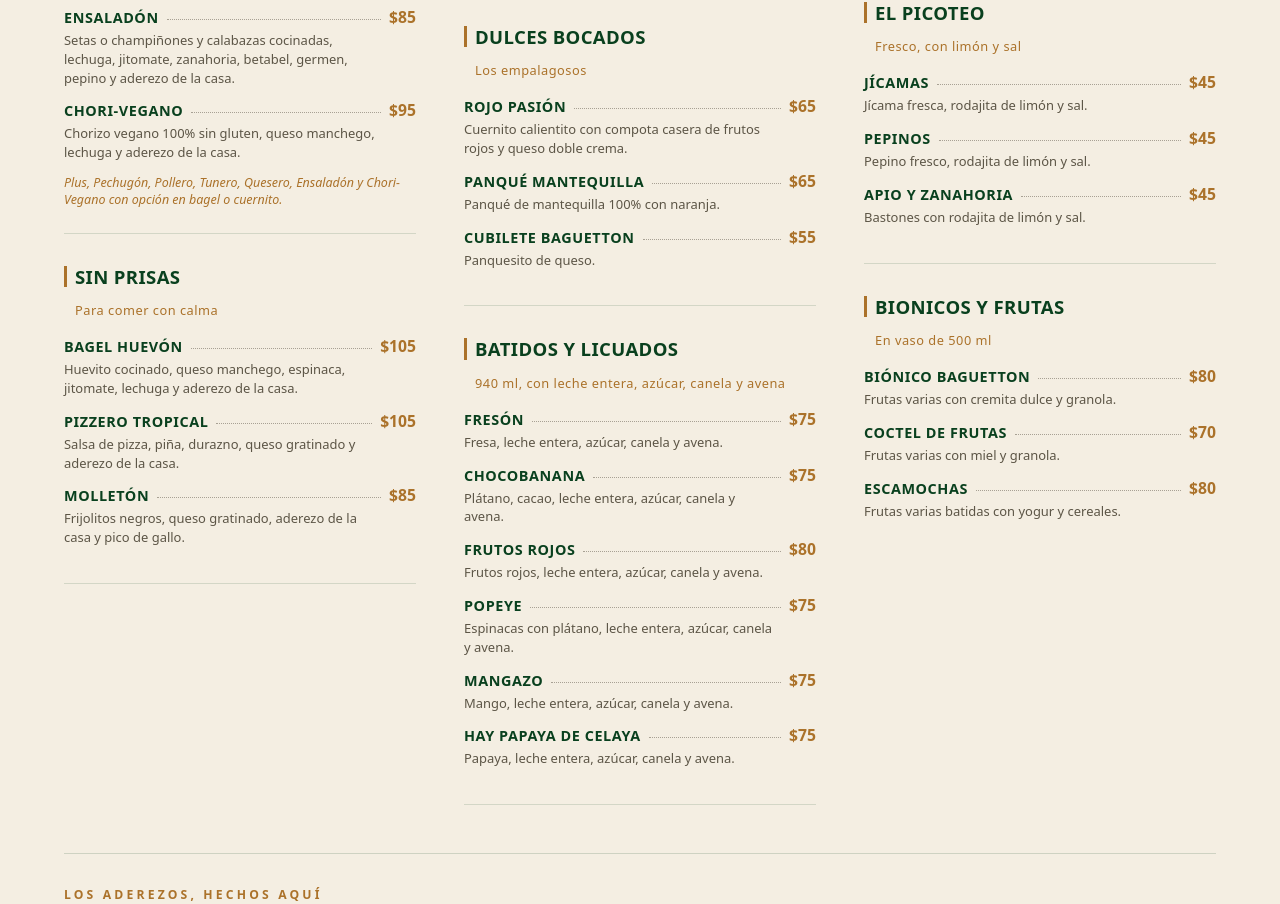
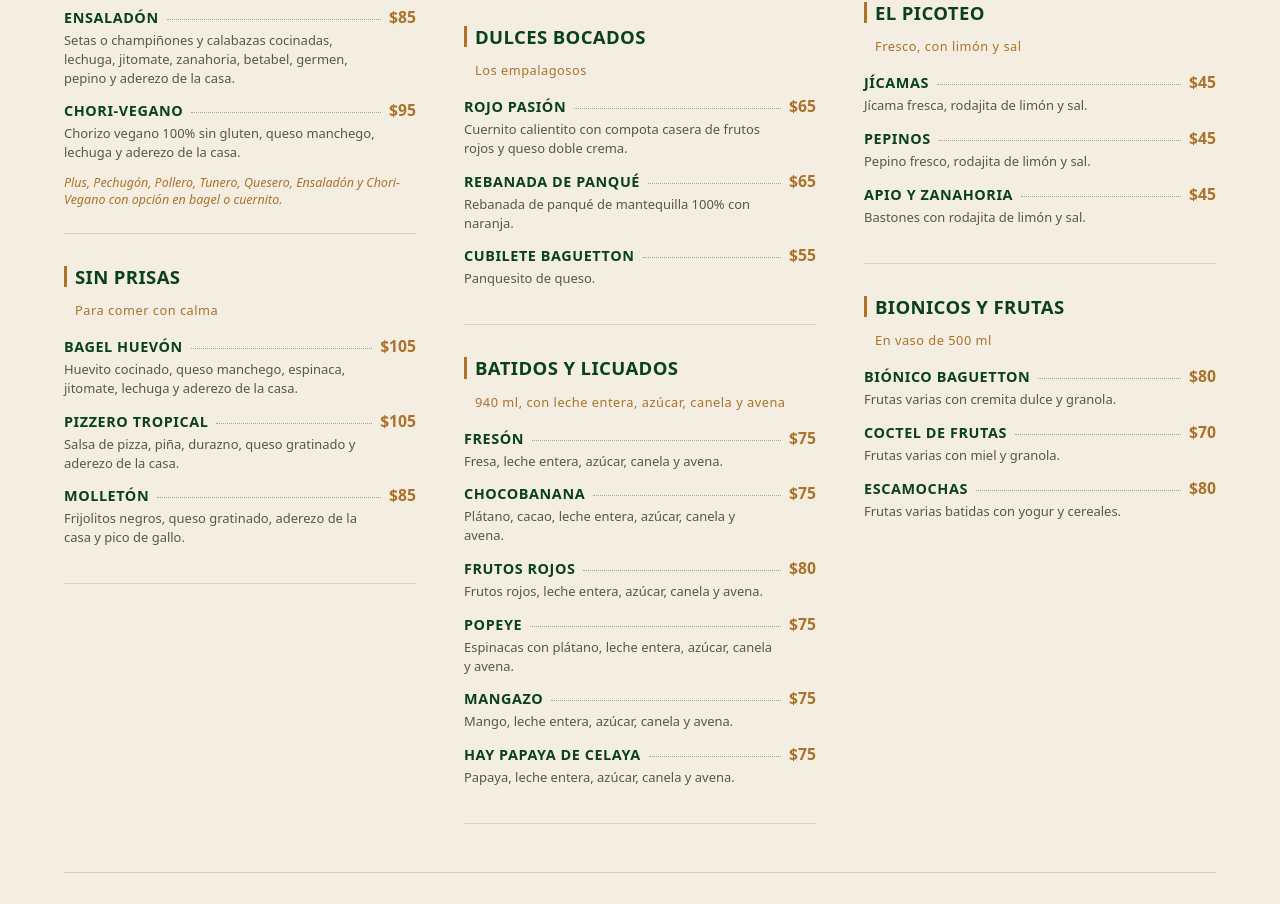
Before and after one commit to noeortiz-ia/el-baguetton-web, a React (Vite) app: page / in a window 1280 px wide. Shown: the part 6116-7020 px from the top of the page. Built offline with nearby package versions, Linux system fonts and the light colour scheme; a web font is replaced by a local one.

Commit message:
Carta: Panque Mantequilla pasa a Rebanada de panque (65) para no confundir con el panquecito

```diff
--- a/index.html
+++ b/index.html
@@ -442,8 +442,8 @@
             },
             {
               "@type": "MenuItem",
-              "name": "Panqué Mantequilla",
-              "description": "Panqué de mantequilla 100% con naranja.",
+              "name": "Rebanada de panqué",
+              "description": "Rebanada de panqué de mantequilla 100% con naranja.",
               "offers": {
                 "@type": "Offer",
                 "price": 65,
--- a/src/data/menu.js
+++ b/src/data/menu.js
@@ -49,7 +49,7 @@ const MENU = [
     s: 'Los empalagosos',
     items: [
       { n: 'Rojo Pasión', p: 65, d: 'Cuernito calientito con compota casera de frutos rojos y queso doble crema.' },
-      { n: 'Panqué Mantequilla', p: 65, d: 'Panqué de mantequilla 100% con naranja.' },
+      { n: 'Rebanada de panqué', p: 65, d: 'Rebanada de panqué de mantequilla 100% con naranja.' },
       { n: 'Cubilete Baguetton', p: 55, d: 'Panquesito de queso.' },
     ],
   },
```
Also changed, not shown: 2 other files (tests, documents, lock files or other folders).
